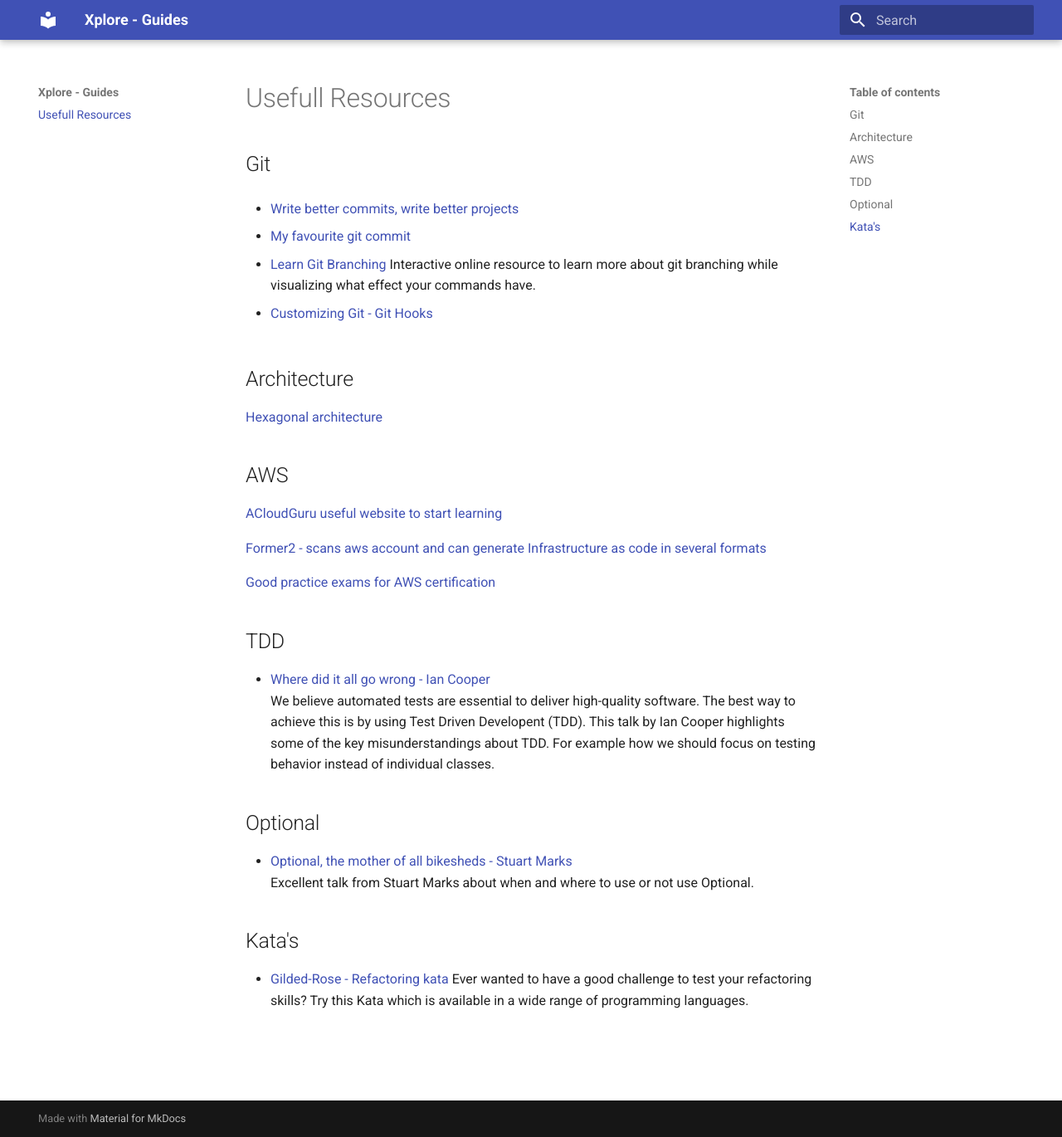
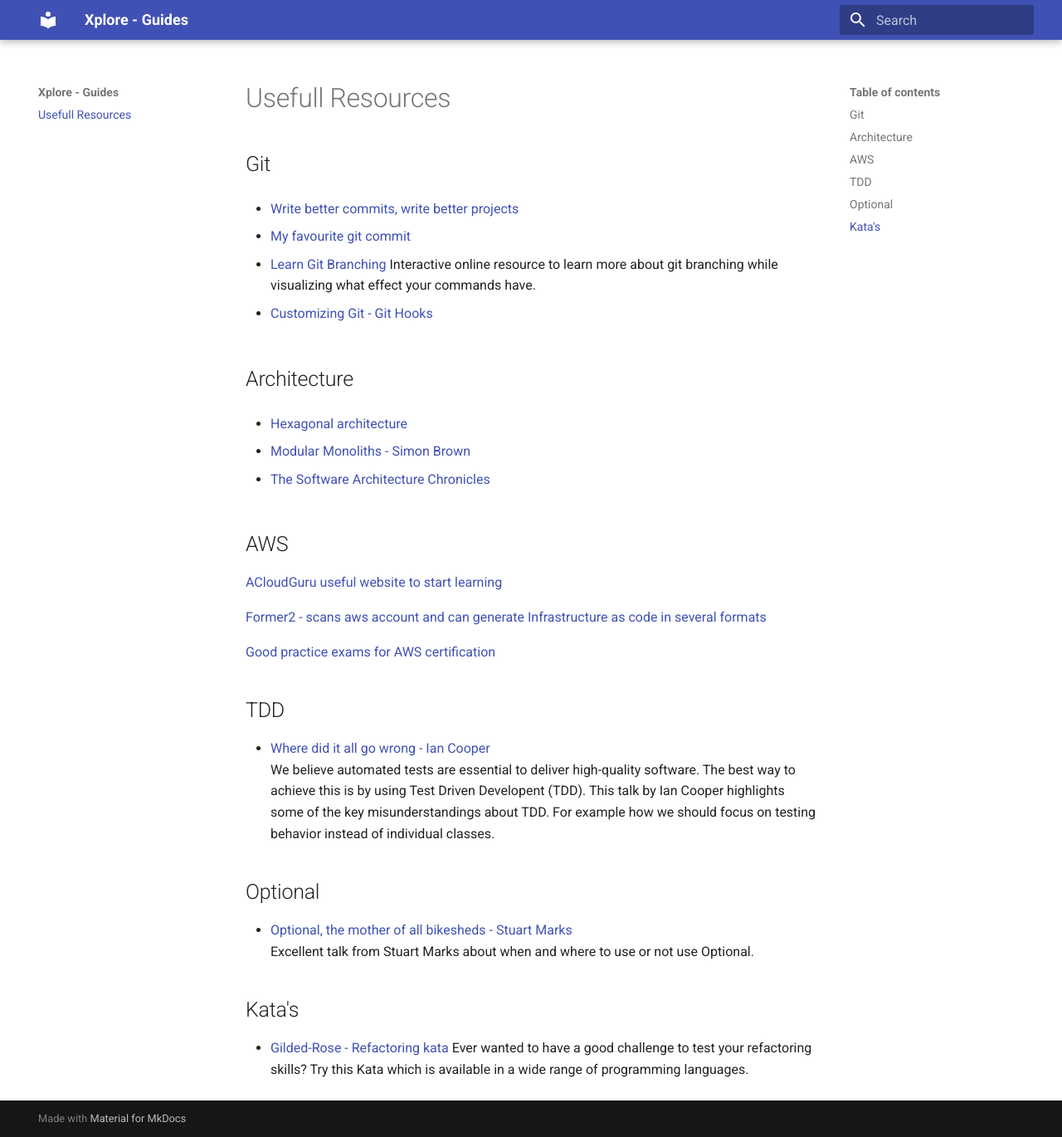
Before and after one commit to XploreBe/guides, an MkDocs documentation site: the page built from docs/index.md, in a window 1280 px wide and 1370 px high. Shown: the whole window at 83% size. Built offline with MkDocs 1.6.1 and Material for MkDocs 9.7.7, drawn with Linux system fonts in a browser that asks for light colours.

Commit message:
Add resources about architecture

```diff
--- a/docs/index.md
+++ b/docs/index.md
@@ -12,8 +12,11 @@
 
 
 ## Architecture
-[Hexagonal architecture](https://medium.com/ssense-tech/hexagonal-architecture-there-are-always-two-sides-to-every-story-bc0780ed7d9c)
+- [Hexagonal architecture](https://medium.com/ssense-tech/hexagonal-architecture-there-are-always-two-sides-to-every-story-bc0780ed7d9c)
 
+- [Modular Monoliths - Simon Brown](https://www.youtube.com/watch?v=5OjqD-ow8GE)
+
+- [The Software Architecture Chronicles](https://herbertograca.com/2017/07/03/the-software-architecture-chronicles/)
 
 ## AWS
 [ACloudGuru useful website to start learning](https://acloudguru.com/)
```
